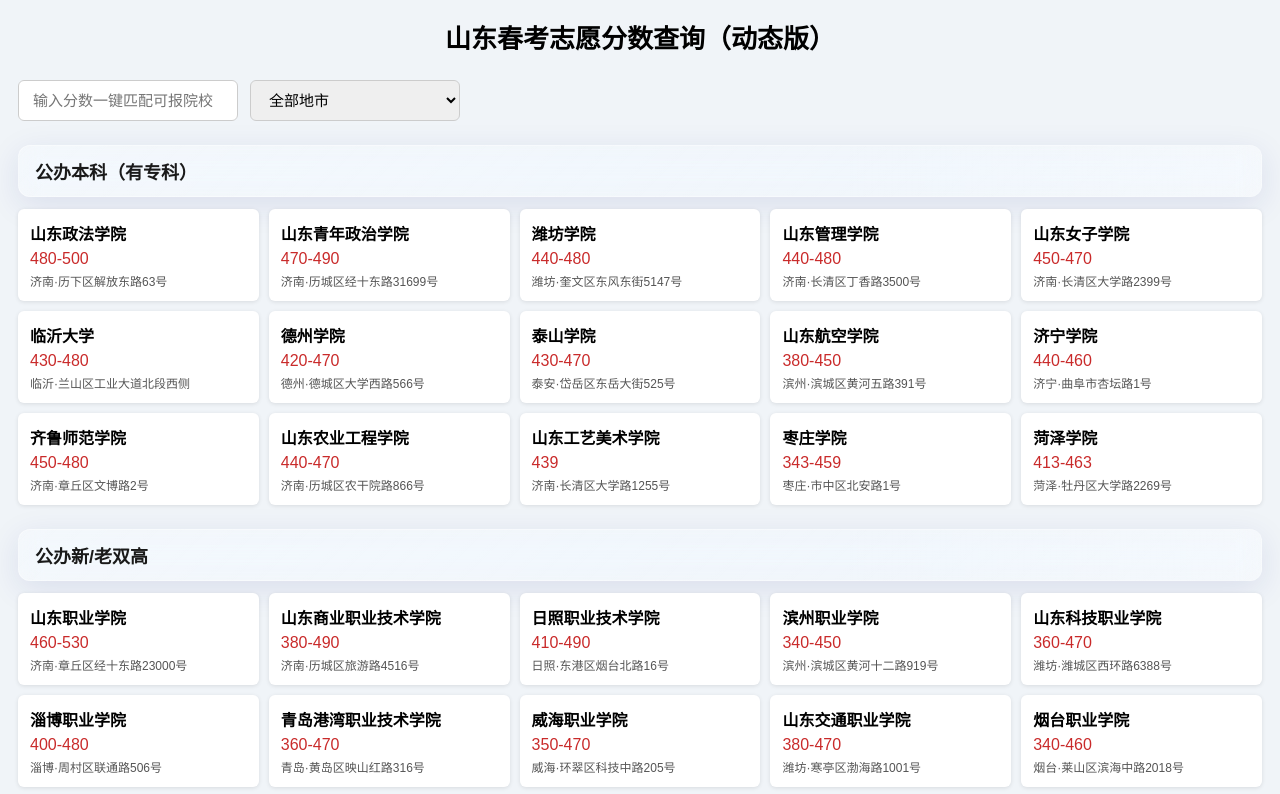
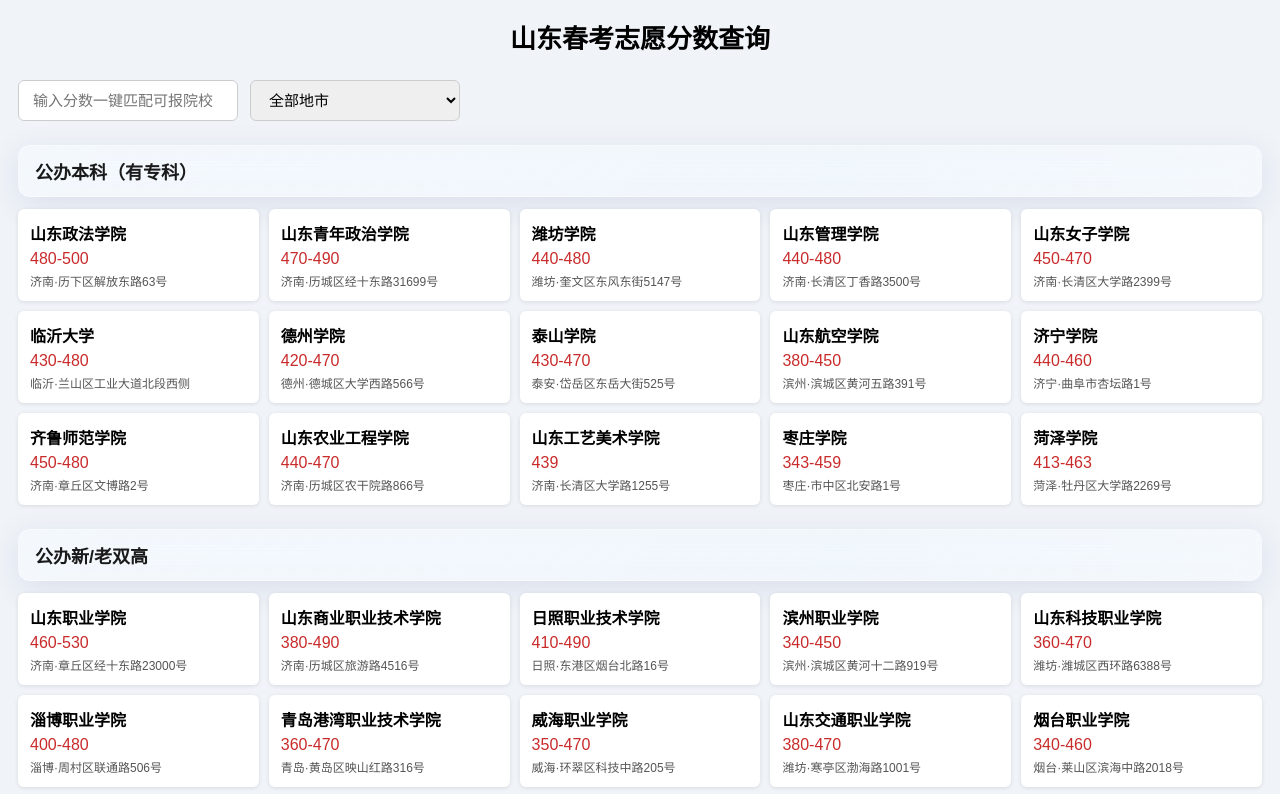
Before and after one commit to xingyou9/xingyou, a plain HTML site: page index.html in a window 1280 px wide. Shown: the top 794 px of the page. Drawn offline with Linux system fonts and the light colour scheme.

Commit message:
Update index.html

```diff
--- a/index.html
+++ b/index.html
@@ -3,7 +3,7 @@
 <head>
 <meta charset="utf-8">
 <meta name="viewport" content="width=device-width, initial-scale=1.0">
-<title>山东春考志愿分数查询（动态版）</title>
+<title>山东春考志愿分数查询</title>
 <style>
 *{margin:0;padding:0;box-sizing:border-box;}
 html{scroll-behavior:smooth;}
@@ -108,7 +108,7 @@
 </style>
 </head>
 <body>
-<div class="title">山东春考志愿分数查询（动态版）</div>
+<div class="title">山东春考志愿分数查询</div>
 
 <div class="search-wrap">
 <input id="scoreInput" placeholder="输入分数一键匹配可报院校" oninput="filterSchool()">
```
